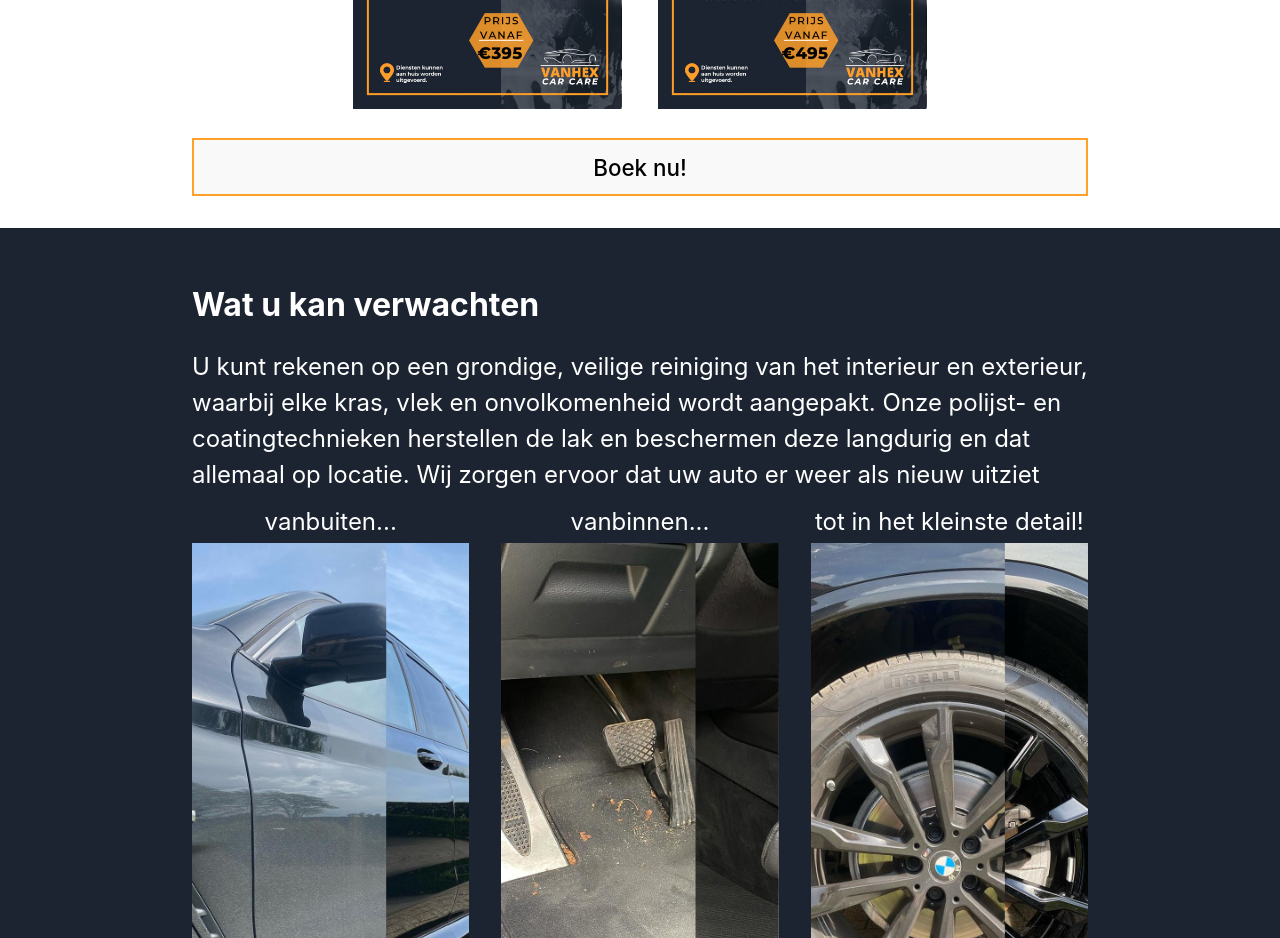
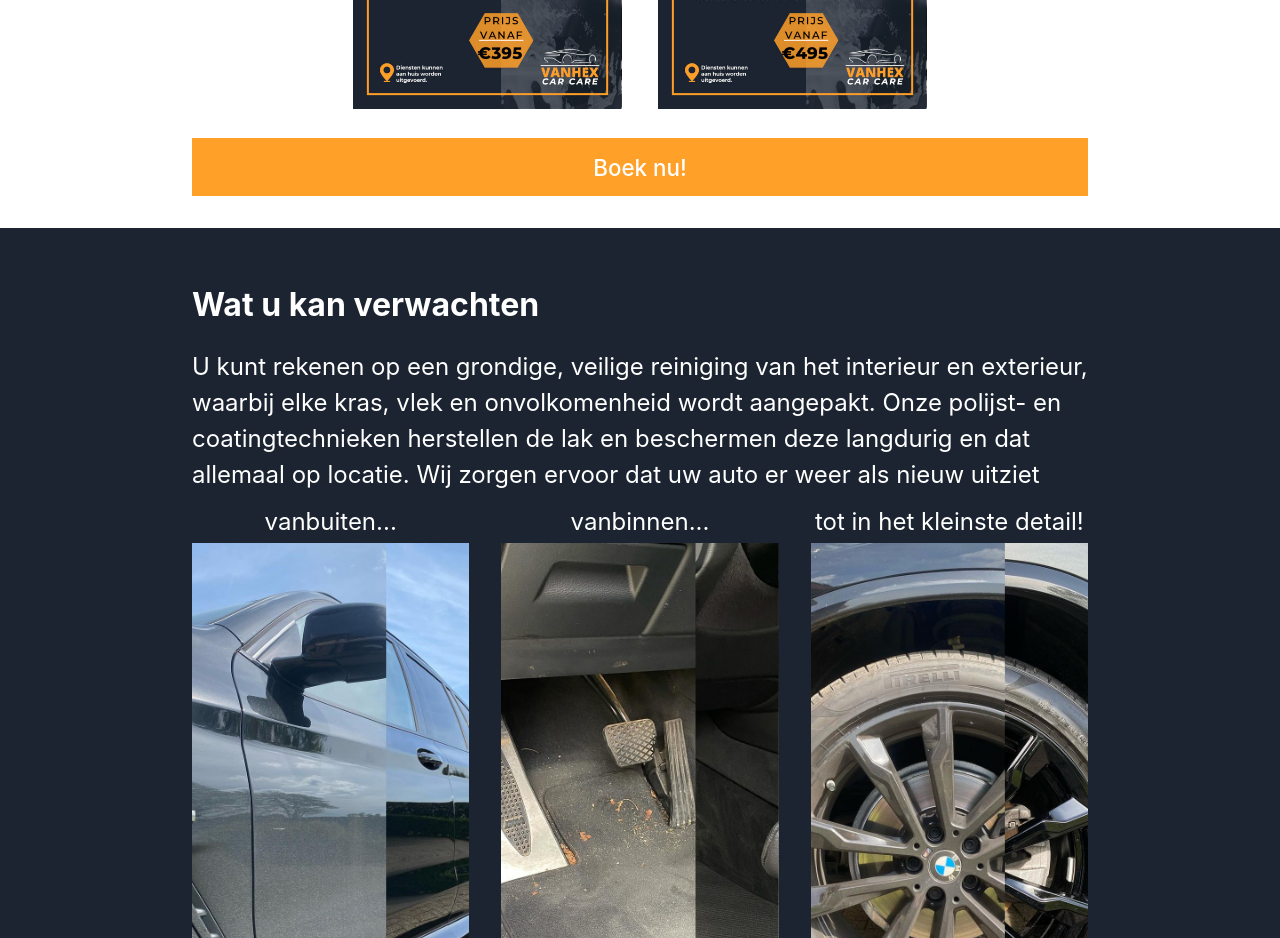
Before and after one commit to Samplications/vanhexcarcare, a React (Vite) app: page / in a window 1280 px wide. Shown: the part 1280-2218 px from the top of the page. Built offline with nearby package versions, Linux system fonts and the light colour scheme.

Commit message:
Updated light/dark theme bugs

```diff
--- a/src/App.jsx
+++ b/src/App.jsx
@@ -91,6 +91,7 @@ const TopVidsDiv = styled.div`
 const TopVids = styled.video`
   width: 20.5%;
   height: auto;
+  pointer-events: none;
 `;
 
 const PakketSection = styled(Section)`
--- a/src/components/Header.jsx
+++ b/src/components/Header.jsx
@@ -99,6 +99,9 @@ const ButtonDiv = styled.div`
   @media (max-width: 767px) {
      margin-bottom: 0.5rem;
   };
+
+
+}
 `;
 
 const LogoImg = styled.img`
--- a/src/index.css
+++ b/src/index.css
@@ -68,13 +68,26 @@ button:hover {
 
 @media (prefers-color-scheme: light) {
   :root {
-    color: #1b2430;
-    background-color: #ffff;
+    background-color: var(--c-white);
   }
   a:hover {
     color: #747bff;
   }
   button {
-    background-color: #f9f9f9;
+    background-color: var(--c-secondary);
+    color: var(--c-white);
   }
 }
+
+@media (prefers-color-scheme: dark) {
+  :root {
+    background-color: var(--c-white);
+  }
+  a:hover {
+    color: #747bff;
+  }
+  button {
+    background-color: var(--c-secondary);
+    color: var(--c-white);
+  }
+}
```
